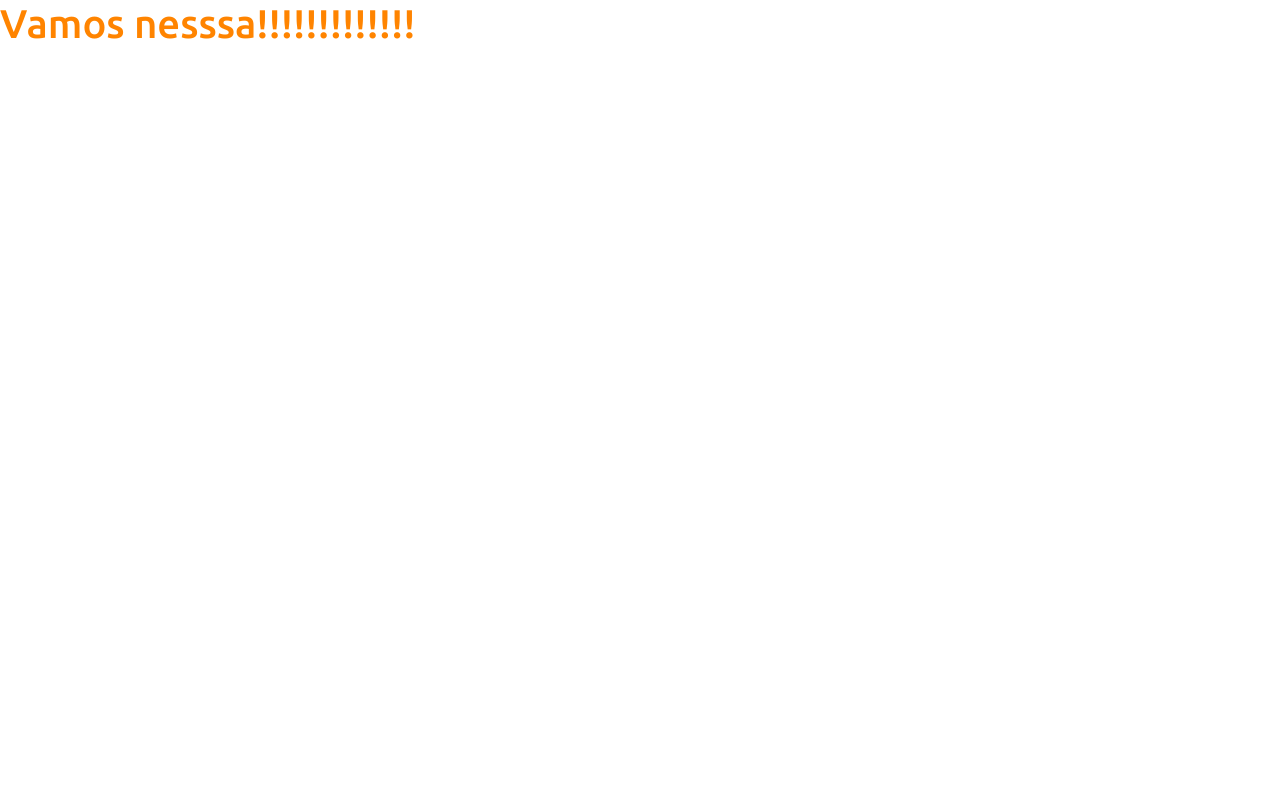
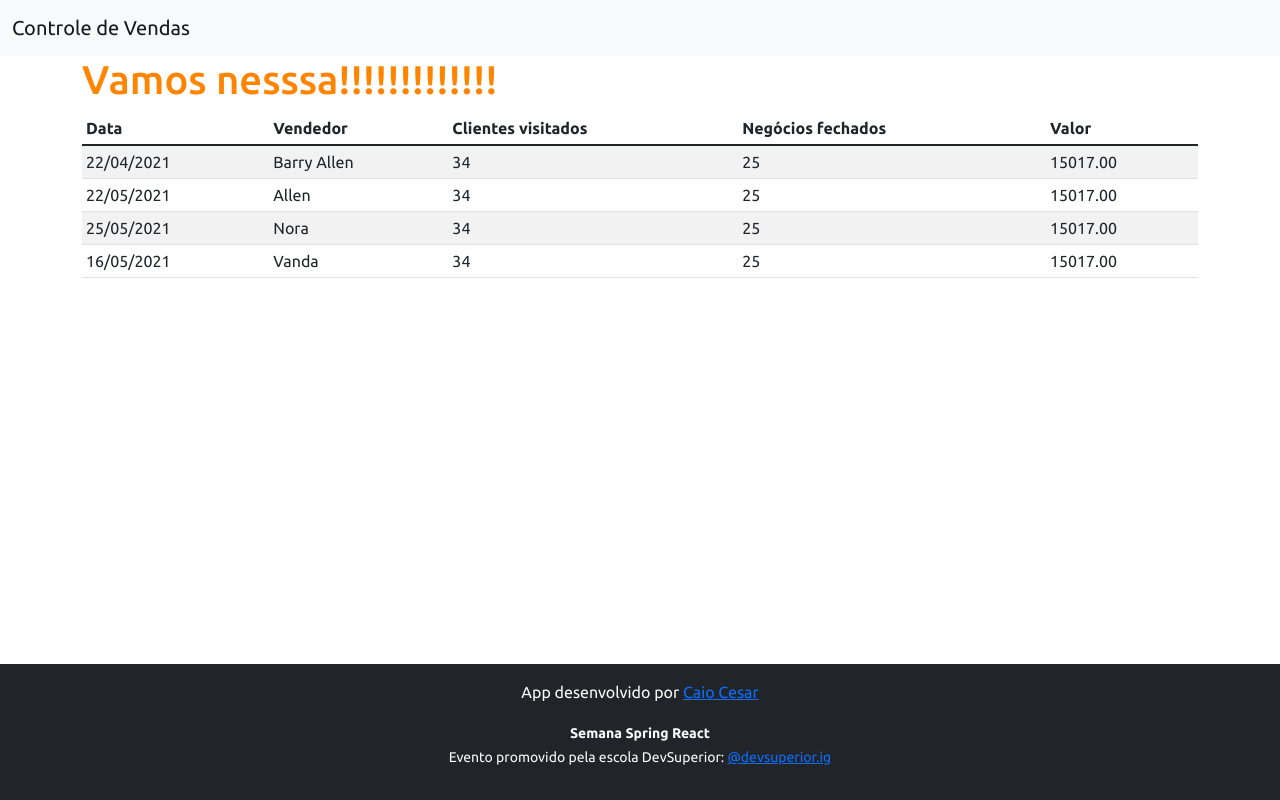
Before and after one commit to Caio-eng/projeto-sds3, a React (Create React App) app in the folder frontend/: page / in a window 1280 px wide. Built offline with nearby package versions, Linux system fonts and the light colour scheme.

Commit message:
Basic Static Components

```diff
--- a/frontend/src/App.tsx
+++ b/frontend/src/App.tsx
@@ -1,8 +1,17 @@
+import DataTable from "components/DataTable";
+import Footer from "components/Footer";
+import NavBar from "components/NavBar";
+
 function App() {
   return (
-    <div>
-      <h1 className="text-primary">Vamos nesssa!!!!!!!!!!!!!</h1>
-    </div>
+    <>
+      <NavBar />
+      <div className="container">
+        <h1 className="text-primary">Vamos nesssa!!!!!!!!!!!!!</h1>
+        <DataTable />
+      </div>
+      <Footer />
+    </>
   );
 }
 
--- /dev/null
+++ b/frontend/src/components/DataTable/index.tsx
@@ -0,0 +1,49 @@
+const DataTable = () => {
+    return (
+        <div className="table-responsive">
+            <table className="table table-striped table-sm">
+                <thead>
+                    <tr>
+                        <th>Data</th>
+                        <th>Vendedor</th>
+                        <th>Clientes visitados</th>
+                        <th>Negócios fechados</th>
+                        <th>Valor</th>
+                    </tr>
+                </thead>
+                <tbody>
+                    <tr>
+                        <td>22/04/2021</td>
+                        <td>Barry Allen</td>
+                        <td>34</td>
+                        <td>25</td>
+                        <td>15017.00</td>
+                    </tr>
+                    <tr>
+                        <td>22/05/2021</td>
+                        <td>Allen</td>
+                        <td>34</td>
+                        <td>25</td>
+                        <td>15017.00</td>
+                    </tr>
+                    <tr>
+                        <td>25/05/2021</td>
+                        <td>Nora</td>
+                        <td>34</td>
+                        <td>25</td>
+                        <td>15017.00</td>
+                    </tr>
+                    <tr>
+                        <td>16/05/2021</td>
+                        <td>Vanda</td>
+                        <td>34</td>
+                        <td>25</td>
+                        <td>15017.00</td>
+                    </tr>
+                </tbody>
+            </table>
+        </div>
+    );
+}
+
+export default DataTable;
--- /dev/null
+++ b/frontend/src/components/Footer/index.tsx
@@ -0,0 +1,13 @@
+const Footer = () => {
+    return (
+        <footer className="footer mt-auto py-3 bg-dark">
+            <div className="container">
+                <p className="text-light">App desenvolvido por <a href="https://github.com/Caio-eng" target="_blank" rel="noreferrer">Caio Cesar</a></p>
+                <p className="text-light"><small><strong>Semana Spring React</strong><br />
+                    Evento promovido pela escola DevSuperior: <a href="https://instagram.com/devsuperior.ig" target="_blank" rel="noreferrer">@devsuperior.ig</a></small></p>
+            </div>
+        </footer>
+    );
+}
+
+export default Footer;
--- /dev/null
+++ b/frontend/src/components/NavBar/index.tsx
@@ -0,0 +1,12 @@
+const NavBar = () => {
+    return (
+        <nav className="navbar navbar-expand-lg navbar-light bg-light">
+            <div className="container-fluid">
+                <a className="navbar-brand" href="#">Controle de Vendas</a>
+            </div>
+        </nav>
+
+    );
+}
+
+export default NavBar;
```
